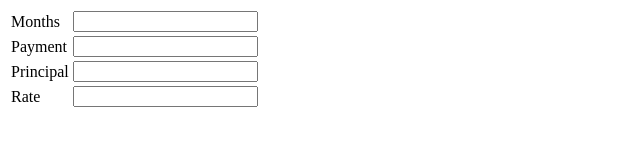
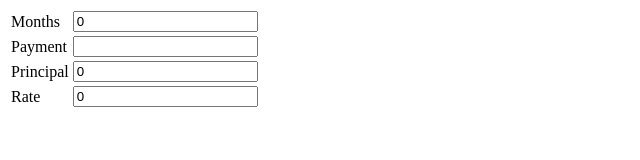
Before and after one commit to tjpalmer/mortgage, a React app: page / in a window 1280 px wide. Shown: the top 160 px of the page, without its empty margins (0-640 px from the left). Built offline with nearby package versions, Linux system fonts and the light colour scheme.

Commit message:
Track loan info; calculate payment

```diff
--- a/src/main.tsx
+++ b/src/main.tsx
@@ -1,5 +1,5 @@
 import * as React from 'react';
-import {PureComponent} from 'react';
+import {Component} from 'react';
 import {render} from 'react-dom';
 
 addEventListener('load', main);
@@ -7,8 +7,11 @@ addEventListener('load', main);
 function main() {
   // let loan = {}
   // let calculator = new LoanCalculator(loan);
-  let loan: Loan = {months: 0, payment: 0, principal: 0, rate: 0};
-  render(<LoanForm loan={loan}/>, document.getElementById('root'));
+  let loan: Loan = JSON.parse(localStorage.getItem('mortgage.loan')!) || {
+    months: 0, payment: 0, principal: 0, rate: 0,
+  };
+  let store = new Store(loan, document.getElementById('root')!);
+  store.update();
 }
 
 interface Loan {
@@ -26,23 +29,47 @@ class LoanCalculator {
 
   loan: Loan;
 
+  updatePayment() {
+    let {loan} = this;
+    let {principal, months, rate} = loan;
+    rate /= 12 * 100;
+    loan.payment = principal * rate / (1 - (1 + rate) ** -months);
+  }
+
 }
 
-class LoanField extends PureComponent<
-  {label: string, name: string, step?: string}
+class Store {
+
+  constructor(loan: Loan, root: HTMLElement) {
+    this.loan = loan;
+  }
+
+  loan: Loan;
+
+  update() {
+    let calculator = new LoanCalculator(this.loan);
+    calculator.updatePayment();
+    localStorage.setItem('mortgage.loan', JSON.stringify(this.loan));
+    render(<LoanForm store={this}/>, document.getElementById('root'));
+  }
+
+}
+
+class LoanField extends Component<
+  {form: LoanForm, label: string, name: string, step: number}
 > {
 
-  static defaultProps = {
-    step: '0.01',
-  };
-
   change = () => {
-    console.log(this.props.name, this.input.value);
+    let {form, name} = this.props;
+    let {store} = this.props.form.props;
+    (store.loan as any)[name] = +this.input.value;
+    store.update();
   };
 
   input: HTMLInputElement;
 
   render() {
+    let {store} = this.props.form.props;
     return <tr>
       <td><label>{this.props.label}</label></td>
       <td>
@@ -53,6 +80,7 @@ class LoanField extends PureComponent<
           name={this.props.name}
           step={this.props.step}
           type='number'
+          value={(store.loan as any)[this.props.name]}
         />
       </td>
     </tr>;
@@ -60,15 +88,16 @@ class LoanField extends PureComponent<
 
 }
 
-class LoanForm extends PureComponent<{loan: Loan}> {
+class LoanForm extends Component<{store: Store}> {
 
   render() {
+    let {loan} = this.props.store;
     return <div>
       <table>
-        <LoanField label='Months' name='months'/>
-        <LoanField label='Payment' name='payment'/>
-        <LoanField label='Principal' name='principal'/>
-        <LoanField label='Rate' name='rate' step='0.005'/>
+        <LoanField form={this} label='Months' name='months' step={1}/>
+        <LoanField form={this} label='Payment' name='payment' step={0.01}/>
+        <LoanField form={this} label='Principal' name='principal' step={0.01}/>
+        <LoanField form={this} label='Rate' name='rate' step={0.125}/>
       </table>
     </div>;
   }
```
